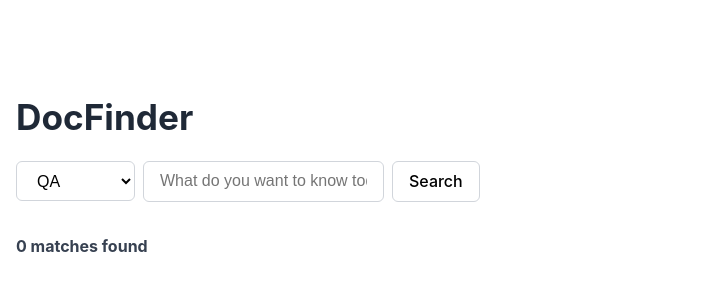
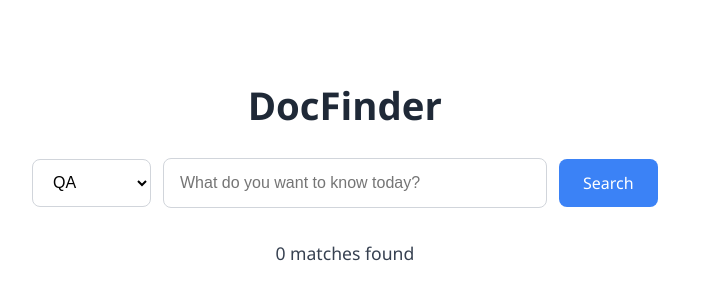
Before and after one commit to xiangxinyue/DocFinder, a React (Vite) app in the folder docfinder-frontend/: page / in a window 1280 px wide. Shown: the part 226-526 px from the top of the page, without its empty margins (0-705 px from the left). Built offline with nearby package versions, Linux system fonts and the light colour scheme.

Commit message:
updated the css

```diff
--- a/docfinder-frontend/src/App.css
+++ b/docfinder-frontend/src/App.css
@@ -1,57 +1,75 @@
 /* App container */
 .app-container {
-  max-width: 640px;
-  margin: 3rem auto;
-  font-family: -apple-system, BlinkMacSystemFont, 'Segoe UI', Roboto, Oxygen;
-  padding: 1rem;
+  max-width: 700px;
+  margin: 5rem auto;
+  font-family: 'Segoe UI', sans-serif;
+  padding: 2rem;
   color: #1f2937;
+  text-align: center;
 }
 
 /* Title */
 h1 {
-  font-size: 2.2rem;
+  font-size: 2.4rem;
   font-weight: 700;
-  margin-bottom: 1.5rem;
+  margin-bottom: 2rem;
 }
 
-/* Search bar row */
+/* Search bar container: horizontal alignment */
 .search-bar {
   display: flex;
-  gap: 0.5rem;
+  justify-content: center;
+  align-items: center;
+  gap: 0.75rem;
   margin-bottom: 2rem;
-  align-items: center;
+  flex-wrap: wrap;
+}
+
+/* Dropdown */
+.search-bar select {
+  height: 48px;
+  padding: 0 1rem;
+  font-size: 1rem;
+  border: 1px solid #d1d5db;
+  border-radius: 8px;
+  background: white;
 }
 
 /* Input field */
-input {
-  flex: 1;
-  padding: 0.65rem 1rem;
+.search-bar input {
+  width: 350px;
+  height: 48px;
+  padding: 0 1rem;
   font-size: 1rem;
+  border-radius: 8px;
   border: 1px solid #d1d5db;
-  border-radius: 6px;
   outline-color: #3b82f6;
+  color: #111827;
 }
 
-/* Dropdown + button */
-select, button {
-  padding: 0.6rem 1rem;
+/* Button */
+.search-bar button {
+  height: 48px;
+  padding: 0 1.5rem;
   font-size: 1rem;
-  border: 1px solid #d1d5db;
-  border-radius: 6px;
-  background-color: white;
+  font-weight: 500;
+  color: white;
+  background-color: #3b82f6;
+  border: none;
+  border-radius: 8px;
   cursor: pointer;
 }
 
-/* Button hover */
-button:hover {
-  background-color: #e5e7eb;
+.search-bar button:hover {
+  background-color: #2563eb;
 }
 
-/* Result text */
+/* Match count */
 h3 {
-  font-size: 1rem;
-  margin-bottom: 1rem;
+  font-size: 1.1rem;
+  font-weight: 500;
   color: #374151;
+  margin-bottom: 1.5rem;
 }
 
 /* Result card */
@@ -59,11 +77,12 @@ h3 {
   background: #f9fafb;
   padding: 1rem;
   border-radius: 10px;
-  margin-bottom: 1rem;
   border: 1px solid #e5e7eb;
+  margin-bottom: 1.5rem;
+  text-align: left;
 }
 
-/* Source & copy */
+/* Link styles */
 .card-links a {
   color: #3b82f6;
   text-decoration: none;
```
